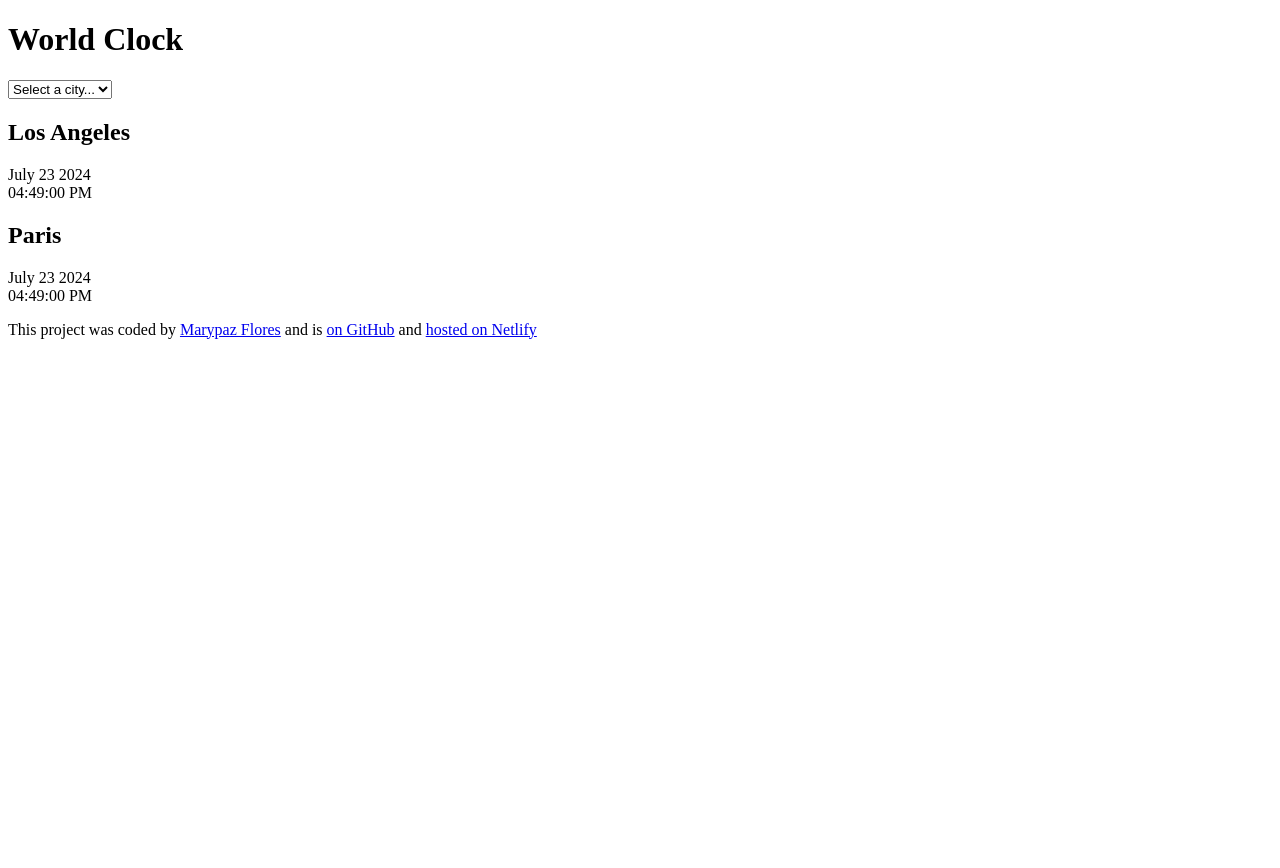
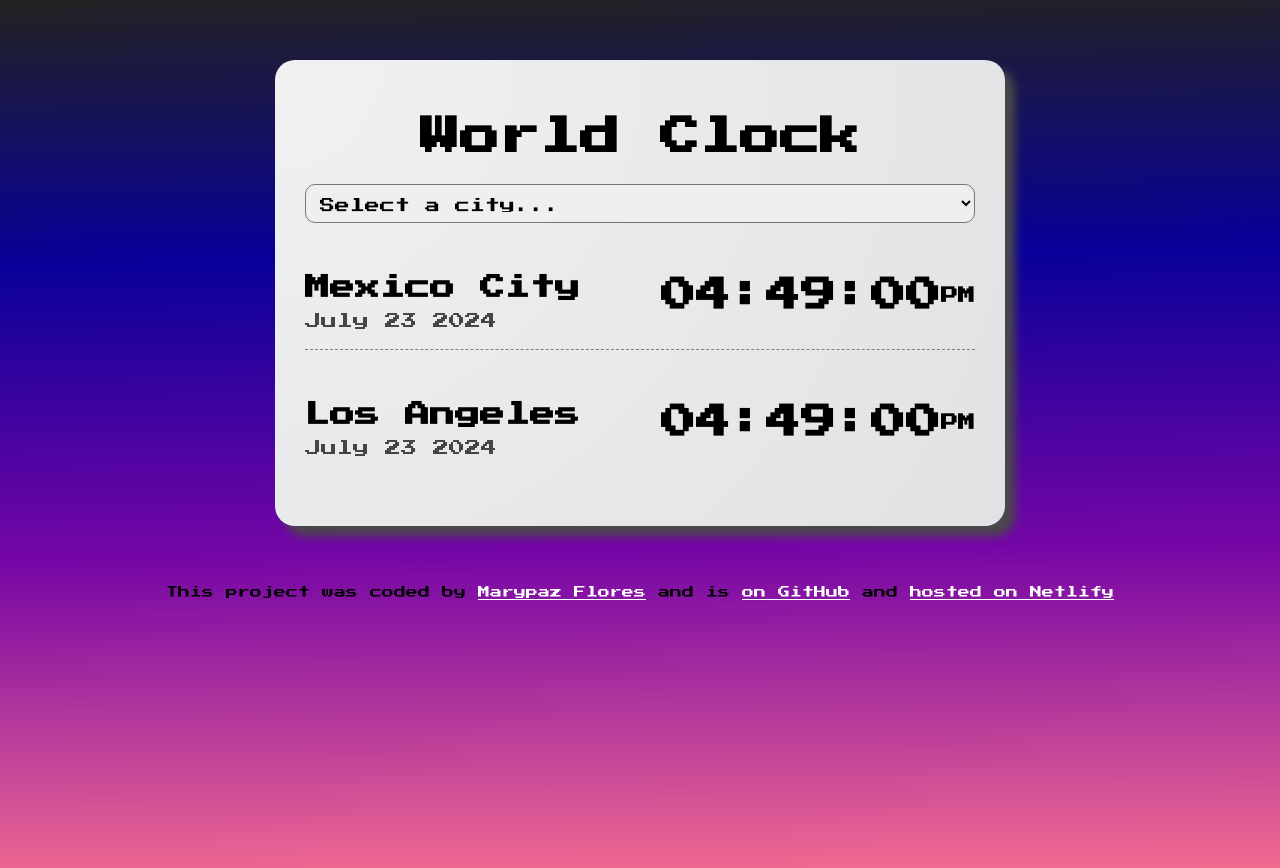
Before and after one commit to marypaz-flores/World-Clock-App, a plain HTML site: page index.html in a window 1280 px wide. Before the commit the page ends 800 px from the top, so only its background shows below. Drawn offline with nearby package versions, Linux system fonts and the light colour scheme.

Commit message:
style: CSS code update

```diff
--- a/CSS/style.css
+++ b/CSS/style.css
@@ -0,0 +1,89 @@
+body {
+  background: linear-gradient(
+    179.2deg,
+    rgb(34, 34, 34) 0%,
+    rgb(8, 0, 153) 29.7%,
+    rgb(118, 6, 166) 63.4%,
+    rgba(233, 0, 64, 0.58) 100.1%
+  );
+  background-size: cover;
+  background-repeat: no-repeat;
+  min-height: 100vh;
+  font-family: "Press Start 2P", system-ui;
+  font-weight: 400;
+  font-style: normal;
+}
+
+h1 {
+  text-align: center;
+  font-size: 40px;
+}
+
+h2 {
+  margin: 0;
+  line-height: 2;
+  font-size: 25px;
+}
+
+select {
+  display: block;
+  width: 100%;
+  border-radius: 10px;
+  padding: 10px;
+  font-family: "Press Start 2P", system-ui;
+  font-weight: 400;
+  font-style: normal;
+  font-size: 15px;
+}
+
+.container {
+  max-width: 670px;
+  margin: 60px auto;
+  background: radial-gradient(
+    circle at 0% 0.5%,
+    rgb(241, 241, 242) 0.1%,
+    rgb(224, 226, 228) 100.2%
+  );
+  padding: 30px;
+  box-shadow: 10px 10px 10px rgb(74, 73, 73);
+  border-radius: 20px;
+}
+
+.city {
+  display: flex;
+  margin: 20px 0;
+  justify-content: space-between;
+  padding: 20px 0;
+  border-bottom: 1px dashed grey;
+}
+
+.city:last-child {
+  border: none;
+}
+
+.date {
+  opacity: 0.7;
+}
+
+.time {
+  display: flex;
+  align-items: center;
+  justify-content: center;
+  font-size: 35px;
+  font-weight: bold;
+}
+
+.time small {
+  font-size: 17px;
+  vertical-align: middle;
+  line-height: 35px;
+}
+
+footer {
+  text-align: center;
+  font-size: 12px;
+}
+
+footer a {
+  color: white;
+}
--- a/index.html
+++ b/index.html
@@ -3,6 +3,13 @@
   <head>
     <meta charset="UTF-8" />
     <meta name="viewport" content="width=device-width, initial-scale=1.0" />
+    <link rel="stylesheet" href="CSS/style.css" />
+    <link rel="preconnect" href="https://fonts.googleapis.com" />
+    <link rel="preconnect" href="https://fonts.gstatic.com" crossorigin />
+    <link
+      href="https://fonts.googleapis.com/css2?family=Press+Start+2P&display=swap"
+      rel="stylesheet"
+    />
     <script src="https://cdnjs.cloudflare.com/ajax/libs/moment.js/2.30.1/moment.min.js"></script>
     <script src="https://cdnjs.cloudflare.com/ajax/libs/moment-timezone/0.5.45/moment-timezone-with-data-1970-2030.min.js"></script>
     <title>World Clock - AMFM</title>
@@ -19,14 +26,18 @@
       </select>
 
       <div class="city">
-        <h2>Los Angeles</h2>
-        <div class="date">July 23 2024</div>
-        <div class="time">04:49:00 PM</div>
+        <div>
+          <h2>Mexico City</h2>
+          <div class="date">July 23 2024</div>
+        </div>
+        <div class="time">04:49:00 <small>PM</small></div>
       </div>
       <div class="city">
-        <h2>Paris</h2>
-        <div class="date">July 23 2024</div>
-        <div class="time">04:49:00 PM</div>
+        <div>
+          <h2>Los Angeles</h2>
+          <div class="date">July 23 2024</div>
+        </div>
+        <div class="time">04:49:00 <small>PM</small></div>
       </div>
     </div>
 
```
